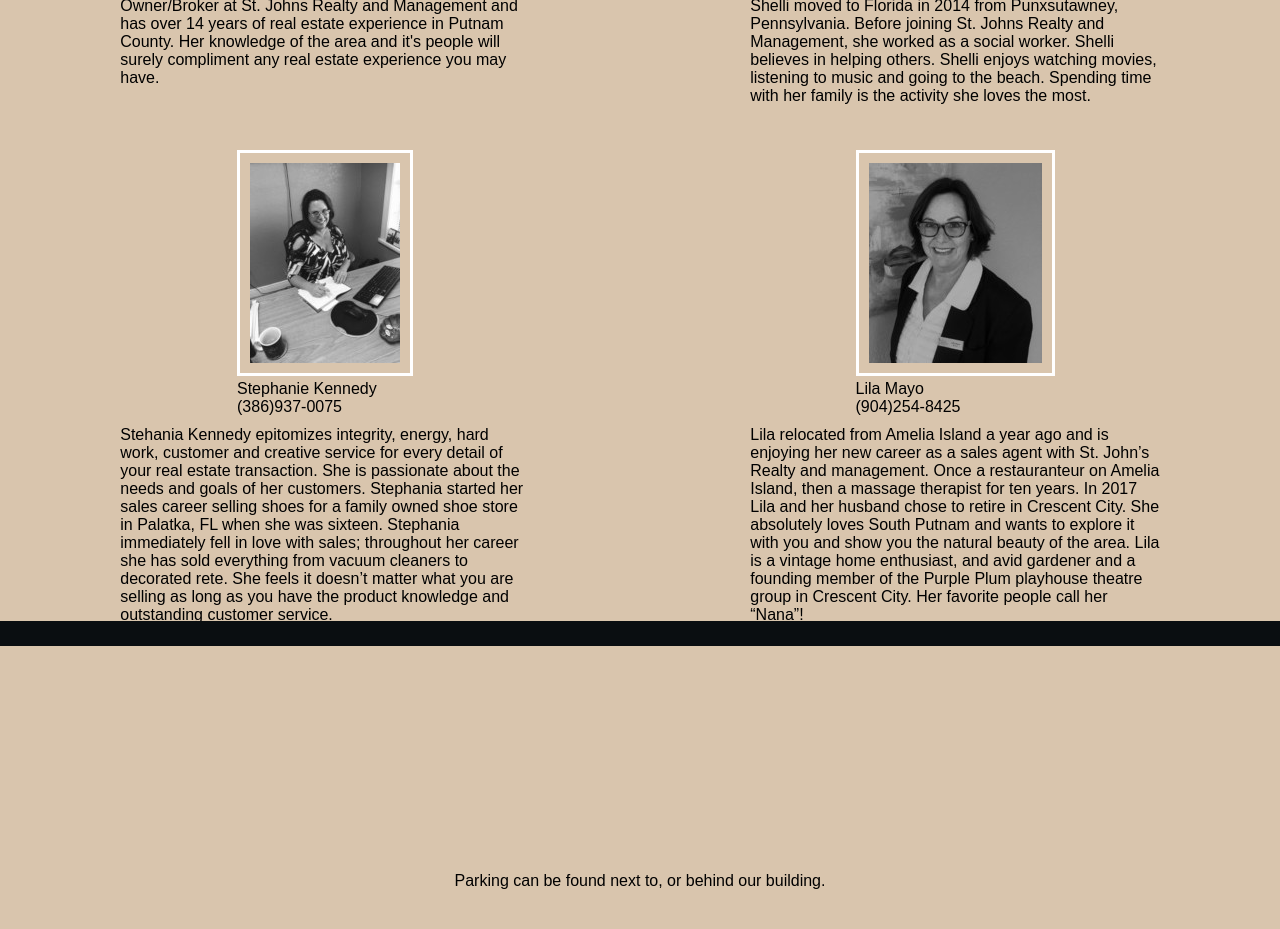
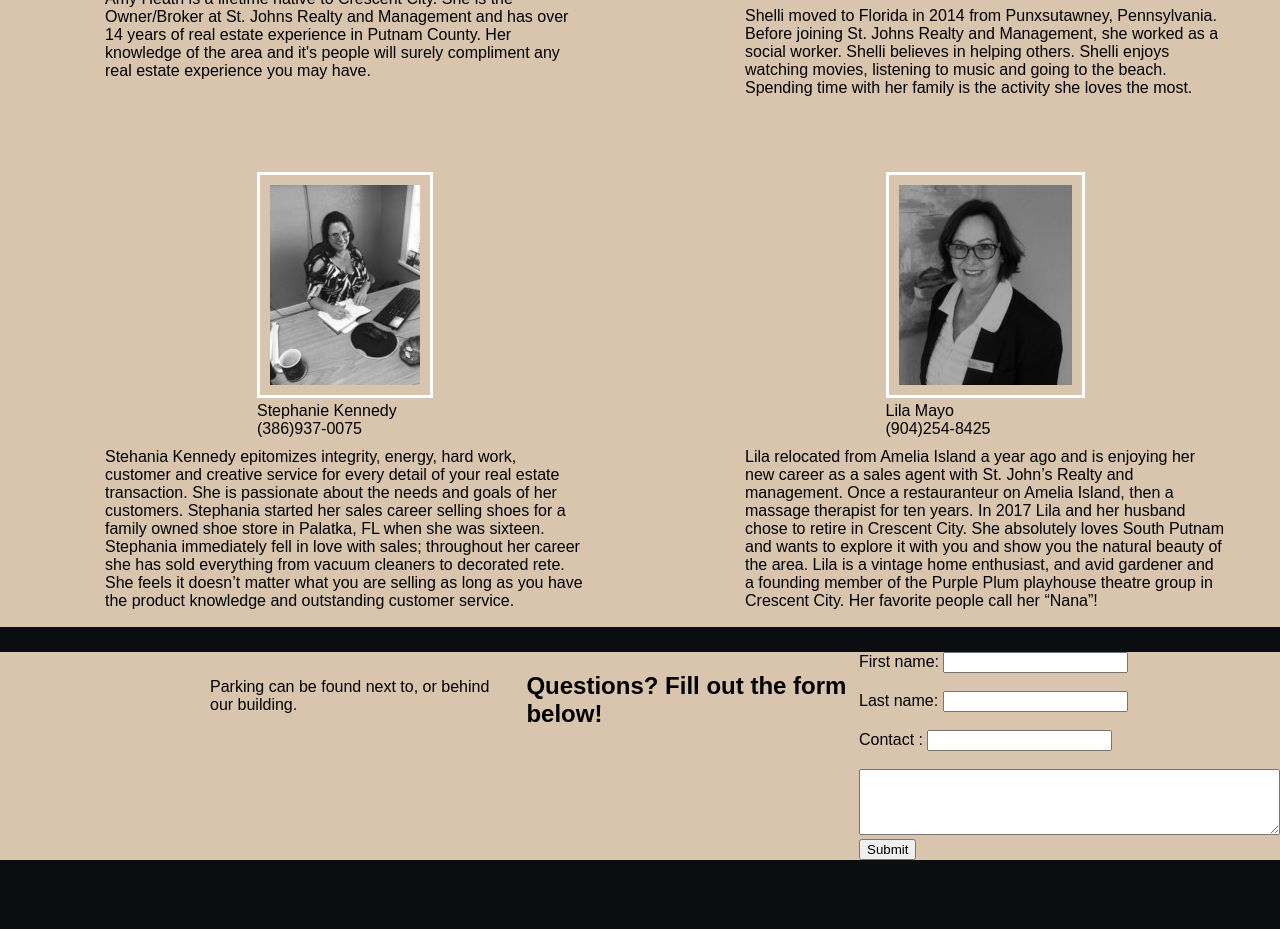
Before and after one commit to Harls1221/stjohnsrealtycrescentcity, a plain HTML site: page index.html in a window 1280 px wide. Shown: the part 1523-2452 px from the top of the page. After the commit the page ends 2383 px from the top, so only its background shows below. Drawn offline with Linux system fonts and the light colour scheme; grey boxes are pictures that could not be loaded; a script that the page names is missing; a web font is replaced by a local one.

Commit message:
Updated stylesheet

```diff
--- a/stylesheet.css
+++ b/stylesheet.css
@@ -86,8 +86,8 @@ button{
 #contact{
     background-color: #D9C5AD;
     display: flex;
-    flex-direction: column;
-    align-items: center;
+    flex-direction: row;
+    justify-content: space-evenly;
     margin-top: 25px;
 }
 
@@ -164,6 +164,11 @@ a:active {
    grid-template-columns: repeat(4, 25%);
    grid-template-rows: 2;
 }
+
+
+#properties{
+
+}
 .properties{
     background-color: #D9C5AD;
     display: flex;
@@ -190,10 +195,10 @@ a:active {
     flex-direction: column;
     justify-content: space-evenly;
     align-items: center;
-    margin: 0 auto;
     font-family:'Gotu','Barlow Condensed', sans-serif;
-
-
+    width: 100%;
+    height: auto;
+    padding: 15px;
 
 }
 
@@ -206,7 +211,7 @@ a:active {
     padding: 10px 10px 10px 10px;
     max-width: 100%;
     height: auto;
-    overflow-y: scroll;
+
 
 
 }
@@ -225,6 +230,7 @@ a:active {
 
 #lila {
     margin: 0 auto;
+
 }
 
 .agent_photo{
@@ -253,7 +259,7 @@ p{
 
 .agent_bio{
     margin: 0 auto;
-    max-width: 65%;
+    max-width: 75%;
     height: auto;
     text-align: left;
     text-align-last: left;
```
